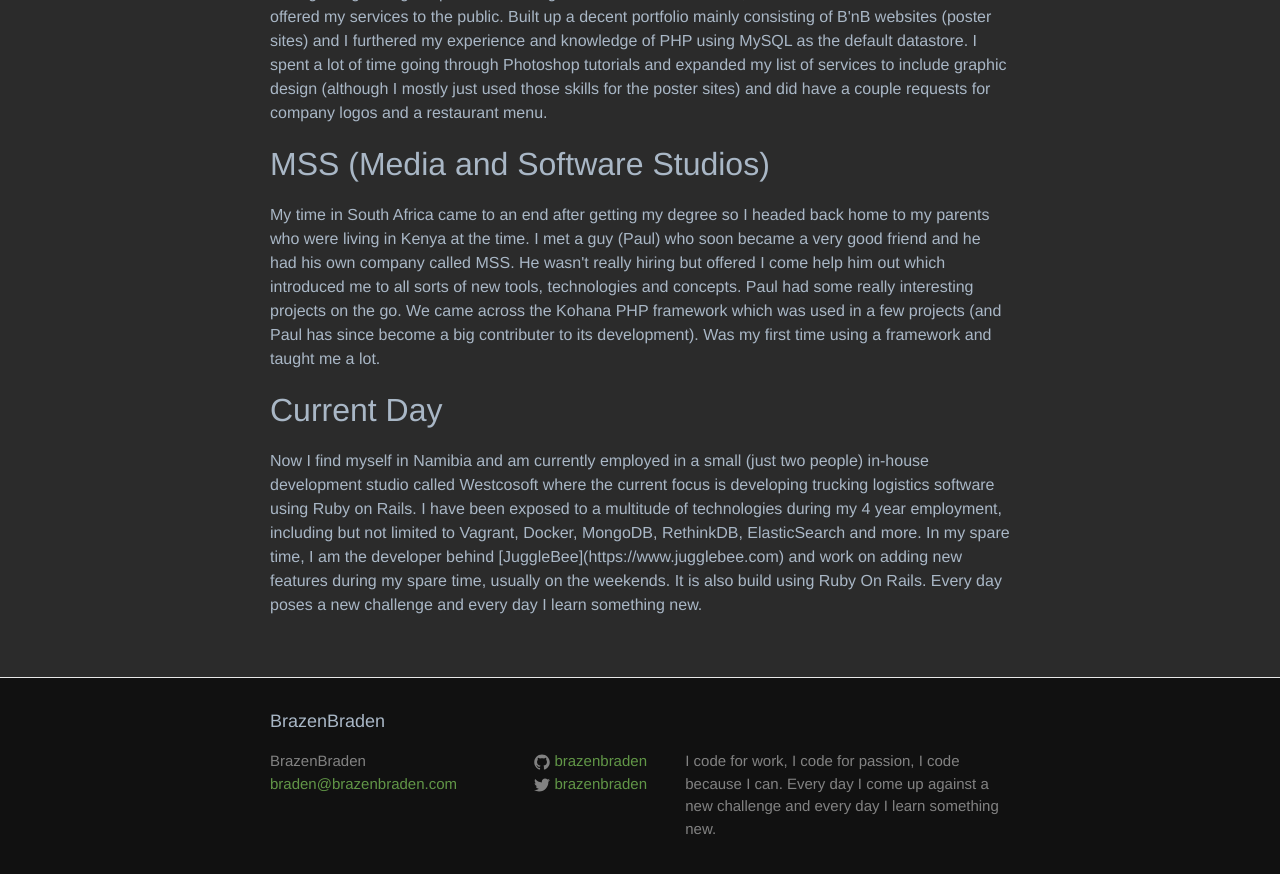
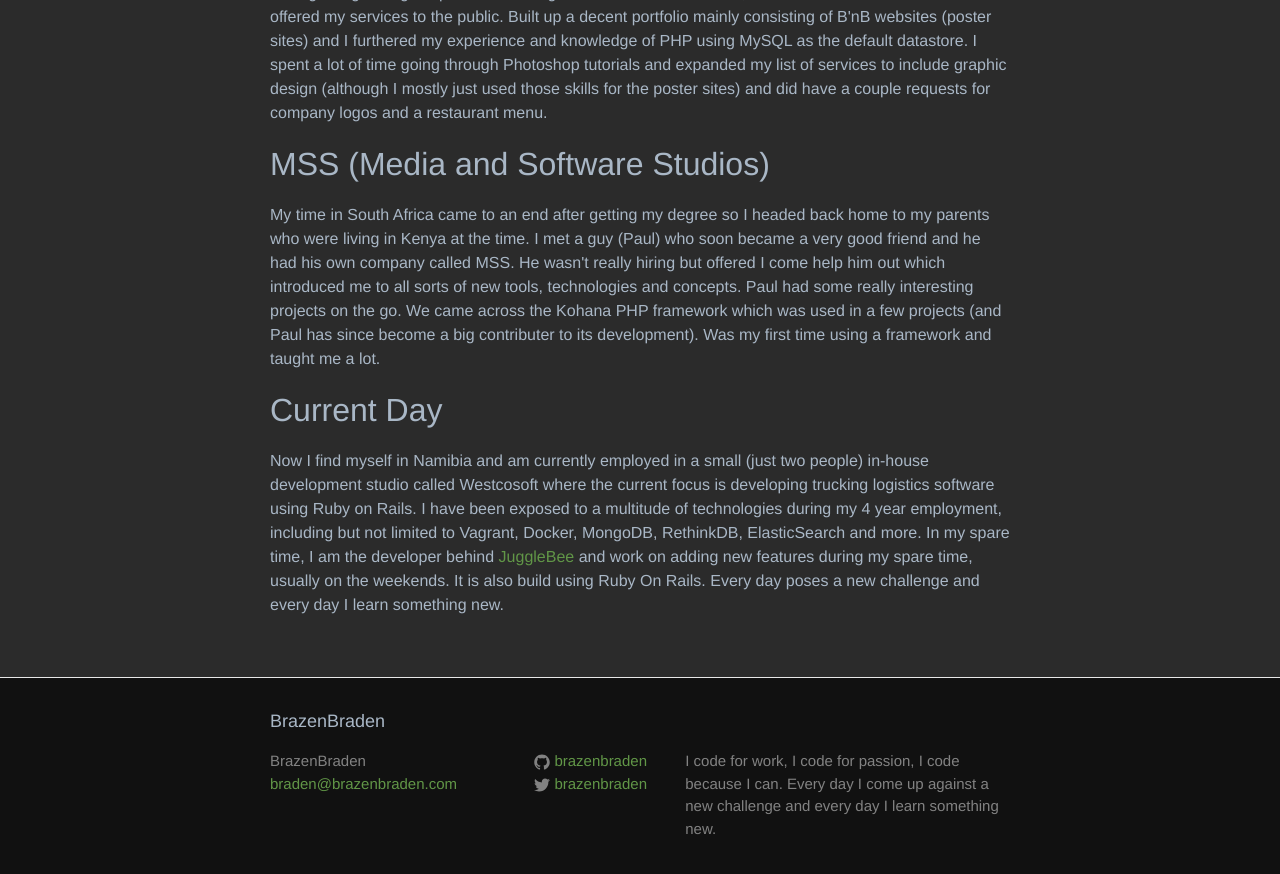
Before and after one commit to brazenbraden/brazenbraden.github.io, a Jekyll site: the page built from about/index.html, in a window 1280 px wide and 900 px high, scrolled down 624 px. Shown: the top 874 px of the window. Built offline with Jekyll 4.4.1, drawn with Linux system fonts in a browser that asks for light colours; some of the changed lines change nothing that is shown.

Commit message:
Fixes link to JuggleBee website.

```diff
--- a/about/index.html
+++ b/about/index.html
@@ -32,6 +32,6 @@
 <p>Now I find myself in Namibia and am currently employed in a small (just two people) in-house development studio called Westcosoft
 where the current focus is developing trucking logistics software using Ruby on Rails. I have been exposed to a multitude of
 technologies during my 4 year employment, including but not limited to Vagrant, Docker, MongoDB, RethinkDB, ElasticSearch and more.
-In my spare time, I am the developer behind [JuggleBee](https://www.jugglebee.com) and work on adding new features during my spare
+In my spare time, I am the developer behind <a href=https://www.jugglebee.com target="_blank">JuggleBee</a> and work on adding new features during my spare
 time, usually on the weekends. It is also build using Ruby On Rails. Every day poses a new challenge and every day I
 learn something new.</p>
```
